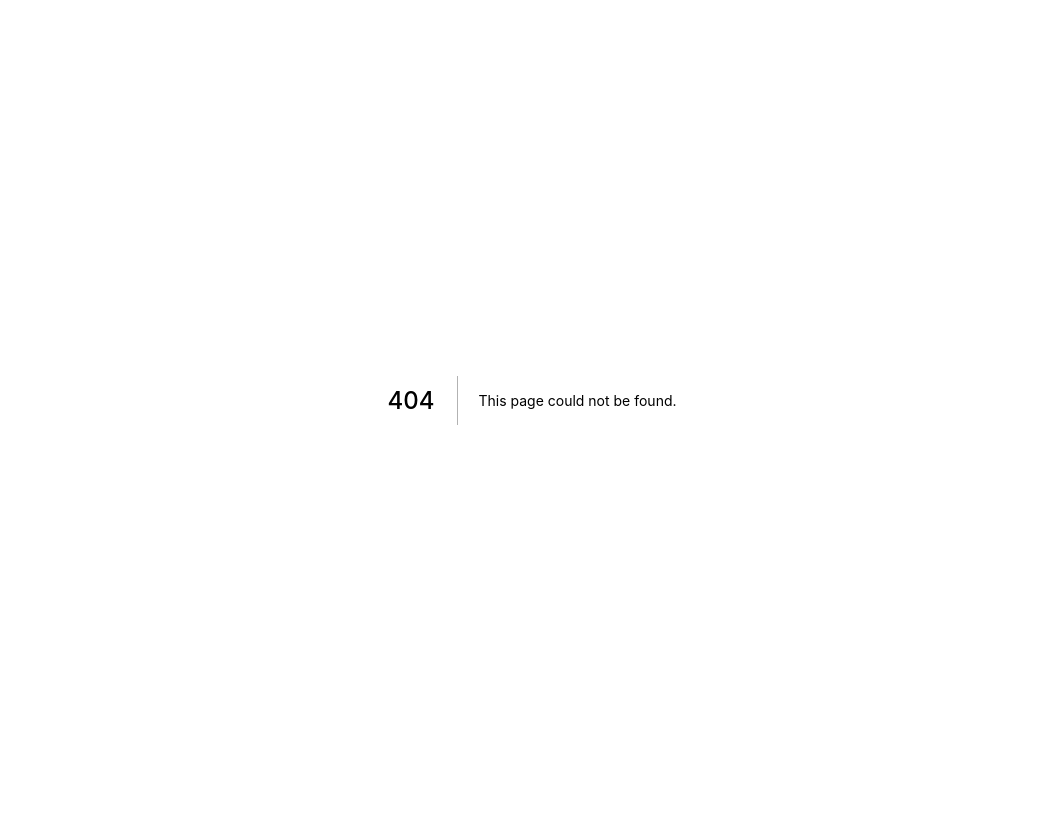
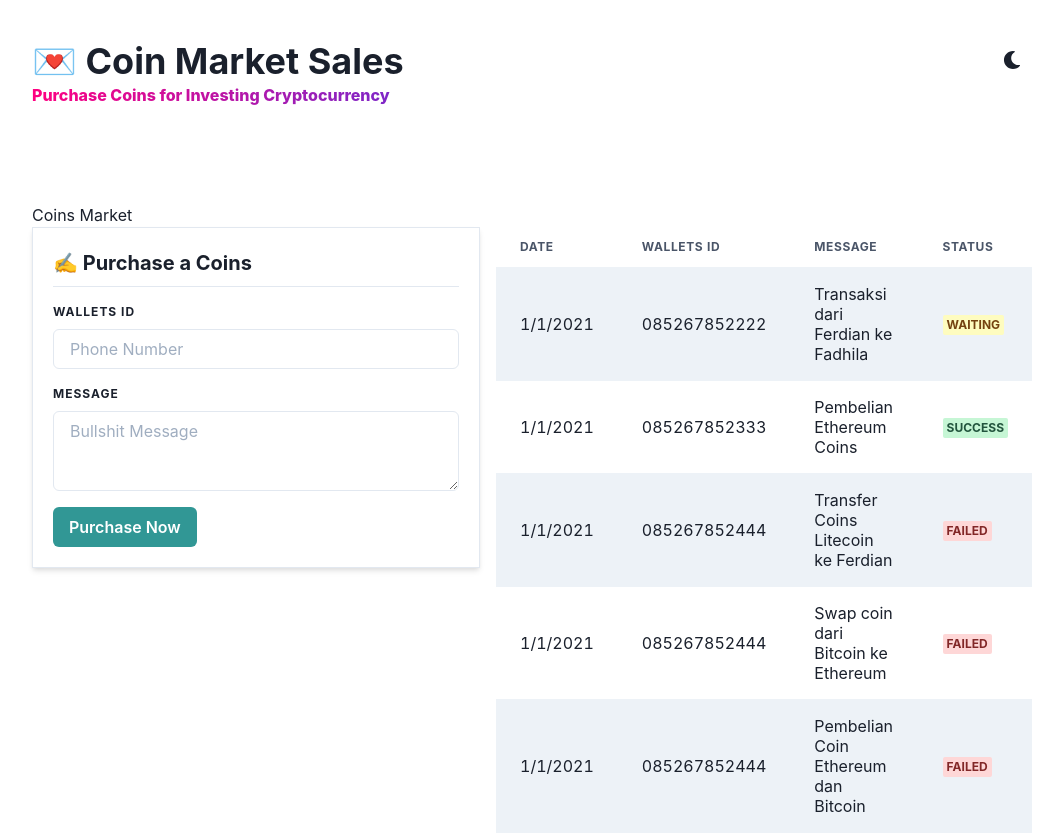
Before and after one commit to ferdianarid/digital-assets-statistics, a Next.js app: page /sales in a window 1280 px wide. Before the commit this address had no page. Shown: the whole page, without its empty margins (108-1171 px from the left). Before the commit the page ends 800 px from the top, so only its background shows below. Built offline with nearby package versions, Linux system fonts and the light colour scheme.

Commit message:
create market coin and sales pages

```diff
--- a/pages/_app.tsx
+++ b/pages/_app.tsx
@@ -1,10 +1,10 @@
 import '../styles/globals.css'
 import type { AppProps } from 'next/app'
-import { ChakraProvider } from '@chakra-ui/react'
+import { ChakraProvider, theme } from '@chakra-ui/react'
 
 function MyApp({ Component, pageProps }: AppProps) {
   return (
-    <ChakraProvider>
+    <ChakraProvider resetCSS={true} theme={theme}>
       <Component {...pageProps} />
     </ChakraProvider>
   )
--- a/pages/index.tsx
+++ b/pages/index.tsx
@@ -1,72 +1,80 @@
-import type { NextPage } from 'next'
-import Head from 'next/head'
-import Image from 'next/image'
-import styles from '../styles/Home.module.css'
+import * as React from "react";
+import {
+  Box,
+  Text,
+  Link,
+  VStack,
+  Grid,
+  SimpleGrid,
+  Icon,
+} from "@chakra-ui/react";
+import NextLink from "next/link";
+import { Logo } from "assets/Logo";
+import { ColorSwitcher } from "layouts/ColorSwitcher";
+import { FcBullish, FcAddDatabase } from "react-icons/fc";
+const App = () => (
+  <Box textAlign="center" fontSize="xl">
+    <Grid minH="50vh" p={3}>
+      <ColorSwitcher justifySelf="flex-end" />
+      <VStack spacing={8}>
+        <Logo h="15vmin" pointerEvents="none" />
+        <Text fontSize="6xl" fontWeight="900">
+          Coins Market
+        </Text>
+        <SimpleGrid
+          columns={2}
+          spacing="8"
+          p="10"
+          textAlign="center"
+          rounded="lg"
+        >
+          <NextLink href="markets/coins" passHref>
+            <Box
+              boxShadow="xs"
+              p="6"
+              rounded="md"
+              bg="white"
+              textAlign="center"
+              borderColor="grey.10"
+              borderWidth={1}
+              _hover={{
+                bg: "gray.50",
+                borderWidth: "1px",
+                borderColor: "red.200",
+              }}
+            >
+              <Icon as={FcBullish} w={20} h={20} />
+              <Link color="teal.500" fontSize="xl" display="block">
+                Crypto Market
+              </Link>
+            </Box>
+          </NextLink>
 
-const Home: NextPage = () => {
-  return (
-    <div className={styles.container}>
-      <Head>
-        <title>Create Next App</title>
-        <meta name="description" content="Generated by create next app" />
-        <link rel="icon" href="/favicon.ico" />
-      </Head>
+          <NextLink href="sales" passHref>
+            <Box
+              boxShadow="xs"
+              p="6"
+              rounded="md"
+              bg="white"
+              textAlign="center"
+              borderColor="grey.10"
+              borderWidth={1}
+              _hover={{
+                bg: "gray.50",
+                borderWidth: "1px",
+                borderColor: "red.200",
+              }}
+            >
+              <Icon as={FcAddDatabase} w={20} h={20} />
+              <Link color="teal.500" fontSize="xl" display="block">
+                Coins Market
+              </Link>
+            </Box>
+          </NextLink>
+        </SimpleGrid>
+      </VStack>
+    </Grid>
+  </Box>
+);
 
-      <main className={styles.main}>
-        <h1 className={styles.title}>
-          Welcome to <a href="https://nextjs.org">Next.js!</a>
-        </h1>
-
-        <p className={styles.description}>
-          Get started by editing{' '}
-          <code className={styles.code}>pages/index.tsx</code>
-        </p>
-
-        <div className={styles.grid}>
-          <a href="https://nextjs.org/docs" className={styles.card}>
-            <h2>Documentation &rarr;</h2>
-            <p>Find in-depth information about Next.js features and API.</p>
-          </a>
-
-          <a href="https://nextjs.org/learn" className={styles.card}>
-            <h2>Learn &rarr;</h2>
-            <p>Learn about Next.js in an interactive course with quizzes!</p>
-          </a>
-
-          <a
-            href="https://github.com/vercel/next.js/tree/canary/examples"
-            className={styles.card}
-          >
-            <h2>Examples &rarr;</h2>
-            <p>Discover and deploy boilerplate example Next.js projects.</p>
-          </a>
-
-          <a
-            href="https://vercel.com/new?utm_source=create-next-app&utm_medium=default-template&utm_campaign=create-next-app"
-            className={styles.card}
-          >
-            <h2>Deploy &rarr;</h2>
-            <p>
-              Instantly deploy your Next.js site to a public URL with Vercel.
-            </p>
-          </a>
-        </div>
-      </main>
-
-      <footer className={styles.footer}>
-        <a
-          href="https://vercel.com?utm_source=create-next-app&utm_medium=default-template&utm_campaign=create-next-app"
-          target="_blank"
-          rel="noopener noreferrer"
-        >
-          Powered by{' '}
-          <span className={styles.logo}>
-            <Image src="/vercel.svg" alt="Vercel Logo" width={72} height={16} />
-          </span>
-        </a>
-      </footer>
-    </div>
-  )
-}
-
-export default Home
+export default App;
--- /dev/null
+++ b/pages/sales/index.tsx
@@ -0,0 +1,134 @@
+import React from "react";
+import { Box, Flex, Table, Tbody, Td, Th, Thead, Tr, Text, FormControl, FormLabel, Input, FormErrorMessage, Button, Textarea, Badge, } from "@chakra-ui/react";
+import Layout from "layouts/index";
+import NextLink from "next/link"
+
+export default function CoinsSales() {
+   return (
+      <Layout title="💌 Coin Market Sales" subTitle="Purchase Coins for Investing Cryptocurrency">
+         <NextLink href="markets/coins" passHref>
+            Coins Market
+         </NextLink>
+         <Flex>
+            <Box>
+               <Box
+                  w="md"
+                  p={5}
+                  mr={4}
+                  border="1px"
+                  borderColor="gray.200"
+                  boxShadow="md"
+               >
+                  <Text
+                     fontSize="xl"
+                     fontWeight="bold"
+                     mb={4}
+                     pb={2}
+                     borderBottom="1px"
+                     borderColor="gray.200"
+                  >
+                     ✍️ Purchase a Coins
+                  </Text>
+                  <form>
+                     <FormControl pb={4}>
+                        <FormLabel
+                           htmlFor="phoneNumber"
+                           fontWeight="bold"
+                           fontSize="xs"
+                           letterSpacing="1px"
+                           textTransform="uppercase"
+                        >
+                           Wallets ID
+                        </FormLabel>
+                        <Input name="phoneNumber" placeholder="Phone Number" />
+                        <FormErrorMessage></FormErrorMessage>
+                     </FormControl>
+
+                     <FormControl>
+                        <FormLabel
+                           htmlFor="name"
+                           fontWeight="bold"
+                           fontSize="xs"
+                           letterSpacing="1px"
+                           textTransform="uppercase"
+                        >
+                           Message
+                        </FormLabel>
+                        <Textarea placeholder="Bullshit Message" />
+                        <FormErrorMessage></FormErrorMessage>
+                     </FormControl>
+
+                     <Button mt={4} colorScheme="teal" type="submit">
+                        Purchase Now
+                     </Button>
+                  </form>
+               </Box>
+            </Box>
+            <Box flex="1">
+               <Table variant="striped">
+                  <Thead>
+                     <Tr>
+                        <Th>Date</Th>
+                        <Th>Wallets ID</Th>
+                        <Th>Message</Th>
+                        <Th>Status</Th>
+                     </Tr>
+                  </Thead>
+                  <Tbody>
+                     <Tr>
+                        <Td>1/1/2021</Td>
+                        <Td>085267852222</Td>
+                        <Td>
+                           Transaksi dari Ferdian ke Fadhila
+                        </Td>
+                        <Td>
+                           <Badge colorScheme="yellow">Waiting</Badge>
+                        </Td>
+                     </Tr>
+                     <Tr>
+                        <Td>1/1/2021</Td>
+                        <Td>085267852333</Td>
+                        <Td>
+                           Pembelian Ethereum Coins
+                        </Td>
+                        <Td>
+                           <Badge colorScheme="green">Success</Badge>
+                        </Td>
+                     </Tr>
+                     <Tr>
+                        <Td>1/1/2021</Td>
+                        <Td>085267852444</Td>
+                        <Td>
+                           Transfer Coins Litecoin ke Ferdian
+                        </Td>
+                        <Td>
+                           <Badge colorScheme="red">Failed</Badge>
+                        </Td>
+                     </Tr>
+                     <Tr>
+                        <Td>1/1/2021</Td>
+                        <Td>085267852444</Td>
+                        <Td>
+                           Swap coin dari Bitcoin ke Ethereum
+                        </Td>
+                        <Td>
+                           <Badge colorScheme="red">failed</Badge>
+                        </Td>
+                     </Tr>
+                     <Tr>
+                        <Td>1/1/2021</Td>
+                        <Td>085267852444</Td>
+                        <Td>
+                           Pembelian Coin Ethereum dan Bitcoin
+                        </Td>
+                        <Td>
+                           <Badge colorScheme="red">Failed</Badge>
+                        </Td>
+                     </Tr>
+                  </Tbody>
+               </Table>
+            </Box>
+         </Flex>
+      </Layout>
+   );
+}
```
Also changed, not shown: pages/markets/coins.tsx (added, +78 -0 lines).
